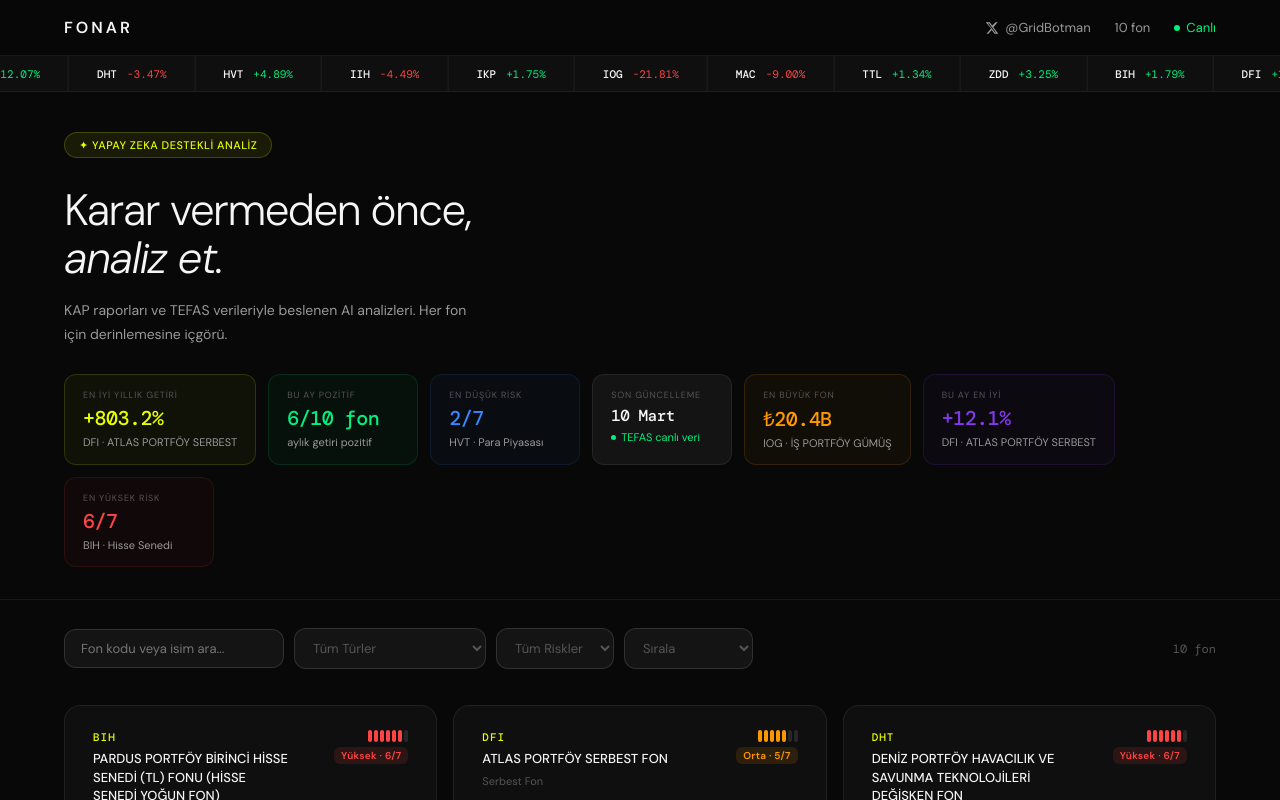
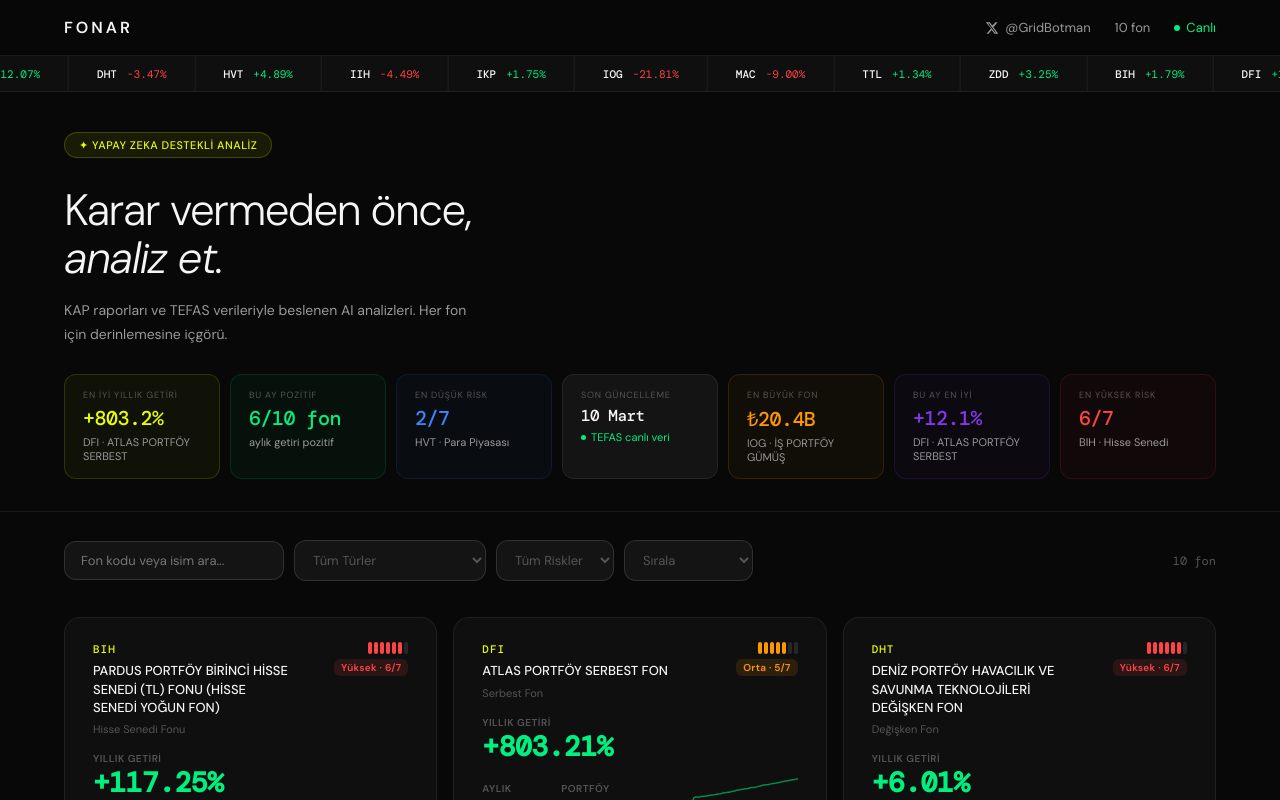
Before and after one commit to novmber/fonar-web, a Next.js app: page / in a window 1280 px wide. Shown: the top 800 px of the page. Built offline with nearby package versions, Linux system fonts and the light colour scheme.

Commit message:
ui: stats kutular grid 7 kolon, eşit boyut

```diff
--- a/app/page.tsx
+++ b/app/page.tsx
@@ -147,27 +147,27 @@
         <p className="fade-up-3" style={{ fontSize: 14, color: 'var(--text2)', maxWidth: 420, lineHeight: 1.7, marginBottom: 28 }}>
           KAP raporları ve TEFAS verileriyle beslenen AI analizleri. Her fon için derinlemesine içgörü.
         </p>
-        <div className="fade-up-4" style={{ display: 'flex', gap: 12, flexWrap: 'wrap' }}>
-          <a href={`/fon/${bestFund?.code?.toLowerCase()}`} style={{ textDecoration: 'none', background: 'rgba(232,255,0,0.04)', border: '1px solid rgba(232,255,0,0.15)', borderRadius: 12, padding: '14px 18px', display: 'flex', flexDirection: 'column', gap: 4, transition: 'border-color 0.2s', minWidth: 160 }}
+        <div className="fade-up-4" style={{ display: 'grid', gridTemplateColumns: 'repeat(7, 1fr)', gap: 10 }}>
+          <a href={`/fon/${bestFund?.code?.toLowerCase()}`} style={{ textDecoration: 'none', background: 'rgba(232,255,0,0.04)', border: '1px solid rgba(232,255,0,0.15)', borderRadius: 12, padding: '14px 18px', display: 'flex', flexDirection: 'column', gap: 4, transition: 'border-color 0.2s' }}
             onMouseOver={e => (e.currentTarget.style.borderColor = 'rgba(232,255,0,0.4)')}
             onMouseOut={e => (e.currentTarget.style.borderColor = 'rgba(232,255,0,0.15)')}>
             <div style={{ fontSize: 9, color: 'var(--text3)', letterSpacing: 0.8 }}>EN İYİ YILLIK GETİRİ</div>
             <div style={{ fontSize: 20, fontWeight: 500, color: 'var(--accent)', fontFamily: 'DM Mono, monospace', letterSpacing: -0.5 }}>+{bestFund?.yearlyReturn?.toFixed(1)}%</div>
             <div style={{ fontSize: 11, color: 'var(--text2)' }}>{bestFund?.code} · {bestFund?.name?.split(' ').slice(0,3).join(' ')}</div>
           </a>
-          <div style={{ background: 'rgba(0,240,128,0.04)', border: '1px solid rgba(0,240,128,0.12)', borderRadius: 12, padding: '14px 18px', display: 'flex', flexDirection: 'column', gap: 4, minWidth: 150 }}>
+          <div style={{ background: 'rgba(0,240,128,0.04)', border: '1px solid rgba(0,240,128,0.12)', borderRadius: 12, padding: '14px 18px', display: 'flex', flexDirection: 'column', gap: 4 }}>
             <div style={{ fontSize: 9, color: 'var(--text3)', letterSpacing: 0.8 }}>BU AY POZİTİF</div>
             <div style={{ fontSize: 20, fontWeight: 500, color: 'var(--green)', fontFamily: 'DM Mono, monospace', letterSpacing: -0.5 }}>{positiveFunds}/{funds.length} fon</div>
             <div style={{ fontSize: 11, color: 'var(--text2)' }}>aylık getiri pozitif</div>
           </div>
-          <a href={`/fon/${lowestRiskFund?.code?.toLowerCase()}`} style={{ textDecoration: 'none', background: 'rgba(58,134,255,0.04)', border: '1px solid rgba(58,134,255,0.12)', borderRadius: 12, padding: '14px 18px', display: 'flex', flexDirection: 'column', gap: 4, transition: 'border-color 0.2s', minWidth: 150 }}
+          <a href={`/fon/${lowestRiskFund?.code?.toLowerCase()}`} style={{ textDecoration: 'none', background: 'rgba(58,134,255,0.04)', border: '1px solid rgba(58,134,255,0.12)', borderRadius: 12, padding: '14px 18px', display: 'flex', flexDirection: 'column', gap: 4, transition: 'border-color 0.2s' }}
             onMouseOver={e => (e.currentTarget.style.borderColor = 'rgba(58,134,255,0.35)')}
             onMouseOut={e => (e.currentTarget.style.borderColor = 'rgba(58,134,255,0.12)')}>
             <div style={{ fontSize: 9, color: 'var(--text3)', letterSpacing: 0.8 }}>EN DÜŞÜK RİSK</div>
             <div style={{ fontSize: 20, fontWeight: 500, color: '#3A86FF', fontFamily: 'DM Mono, monospace', letterSpacing: -0.5 }}>{lowestRiskFund?.riskScore}/7</div>
             <div style={{ fontSize: 11, color: 'var(--text2)' }}>{lowestRiskFund?.code} · {lowestRiskFund?.fundType?.split(' ').slice(0,2).join(' ')}</div>
           </a>
-          <div style={{ background: 'var(--bg3)', border: '1px solid var(--border)', borderRadius: 12, padding: '14px 18px', display: 'flex', flexDirection: 'column', gap: 4, minWidth: 140 }}>
+          <div style={{ background: 'var(--bg3)', border: '1px solid var(--border)', borderRadius: 12, padding: '14px 18px', display: 'flex', flexDirection: 'column', gap: 4 }}>
             <div style={{ fontSize: 9, color: 'var(--text3)', letterSpacing: 0.8 }}>SON GÜNCELLEME</div>
             <div style={{ fontSize: 16, fontWeight: 500, fontFamily: 'DM Mono, monospace', letterSpacing: -0.5 }}>{today}</div>
             <div style={{ display: 'flex', alignItems: 'center', gap: 5, fontSize: 11, color: 'var(--green)' }}>
@@ -176,7 +176,7 @@
             </div>
           </div>
 
-          <a href={`/fon/${biggestFund?.code?.toLowerCase()}`} style={{ textDecoration: 'none', background: 'rgba(255,152,0,0.04)', border: '1px solid rgba(255,152,0,0.15)', borderRadius: 12, padding: '14px 18px', display: 'flex', flexDirection: 'column', gap: 4, transition: 'border-color 0.2s', minWidth: 160 }}
+          <a href={`/fon/${biggestFund?.code?.toLowerCase()}`} style={{ textDecoration: 'none', background: 'rgba(255,152,0,0.04)', border: '1px solid rgba(255,152,0,0.15)', borderRadius: 12, padding: '14px 18px', display: 'flex', flexDirection: 'column', gap: 4, transition: 'border-color 0.2s' }}
             onMouseOver={e => (e.currentTarget.style.borderColor = 'rgba(255,152,0,0.4)')}
             onMouseOut={e => (e.currentTarget.style.borderColor = 'rgba(255,152,0,0.15)')}>
             <div style={{ fontSize: 9, color: 'var(--text3)', letterSpacing: 0.8 }}>EN BÜYÜK FON</div>
@@ -184,7 +184,7 @@
             <div style={{ fontSize: 11, color: 'var(--text2)' }}>{biggestFund?.code} · {biggestFund?.name?.split(' ').slice(0,3).join(' ')}</div>
           </a>
 
-          <a href={`/fon/${bestMonthlyFund?.code?.toLowerCase()}`} style={{ textDecoration: 'none', background: 'rgba(131,56,236,0.04)', border: '1px solid rgba(131,56,236,0.15)', borderRadius: 12, padding: '14px 18px', display: 'flex', flexDirection: 'column', gap: 4, transition: 'border-color 0.2s', minWidth: 150 }}
+          <a href={`/fon/${bestMonthlyFund?.code?.toLowerCase()}`} style={{ textDecoration: 'none', background: 'rgba(131,56,236,0.04)', border: '1px solid rgba(131,56,236,0.15)', borderRadius: 12, padding: '14px 18px', display: 'flex', flexDirection: 'column', gap: 4, transition: 'border-color 0.2s' }}
             onMouseOver={e => (e.currentTarget.style.borderColor = 'rgba(131,56,236,0.4)')}
             onMouseOut={e => (e.currentTarget.style.borderColor = 'rgba(131,56,236,0.15)')}>
             <div style={{ fontSize: 9, color: 'var(--text3)', letterSpacing: 0.8 }}>BU AY EN İYİ</div>
@@ -192,7 +192,7 @@
             <div style={{ fontSize: 11, color: 'var(--text2)' }}>{bestMonthlyFund?.code} · {bestMonthlyFund?.name?.split(' ').slice(0,3).join(' ')}</div>
           </a>
 
-          <a href={`/fon/${highestRiskFund?.code?.toLowerCase()}`} style={{ textDecoration: 'none', background: 'rgba(255,68,68,0.04)', border: '1px solid rgba(255,68,68,0.12)', borderRadius: 12, padding: '14px 18px', display: 'flex', flexDirection: 'column', gap: 4, transition: 'border-color 0.2s', minWidth: 150 }}
+          <a href={`/fon/${highestRiskFund?.code?.toLowerCase()}`} style={{ textDecoration: 'none', background: 'rgba(255,68,68,0.04)', border: '1px solid rgba(255,68,68,0.12)', borderRadius: 12, padding: '14px 18px', display: 'flex', flexDirection: 'column', gap: 4, transition: 'border-color 0.2s' }}
             onMouseOver={e => (e.currentTarget.style.borderColor = 'rgba(255,68,68,0.35)')}
             onMouseOut={e => (e.currentTarget.style.borderColor = 'rgba(255,68,68,0.12)')}>
             <div style={{ fontSize: 9, color: 'var(--text3)', letterSpacing: 0.8 }}>EN YÜKSEK RİSK</div>
@@ -271,7 +271,7 @@
 
                   {/* Üst: kod + isim + risk */}
                   <div style={{ display: 'flex', justifyContent: 'space-between', alignItems: 'flex-start', marginBottom: 16 }}>
-                    <div style={{ flex: 1, minWidth: 0 }}>
+                    <div style={{ flex: 1 }}>
                       <div style={{ fontFamily: 'DM Mono, monospace', fontSize: 11, color: 'var(--accent)', fontWeight: 500, marginBottom: 6, letterSpacing: 1 }}>{fund.code}</div>
                       <div style={{ fontSize: 13, fontWeight: 500, lineHeight: 1.4, color: 'var(--text)', maxWidth: 200 }}>{fund.name}</div>
                       {fund.fundType && <div style={{ fontSize: 11, color: 'var(--text3)', marginTop: 5 }}>{fund.fundType}</div>}
```
